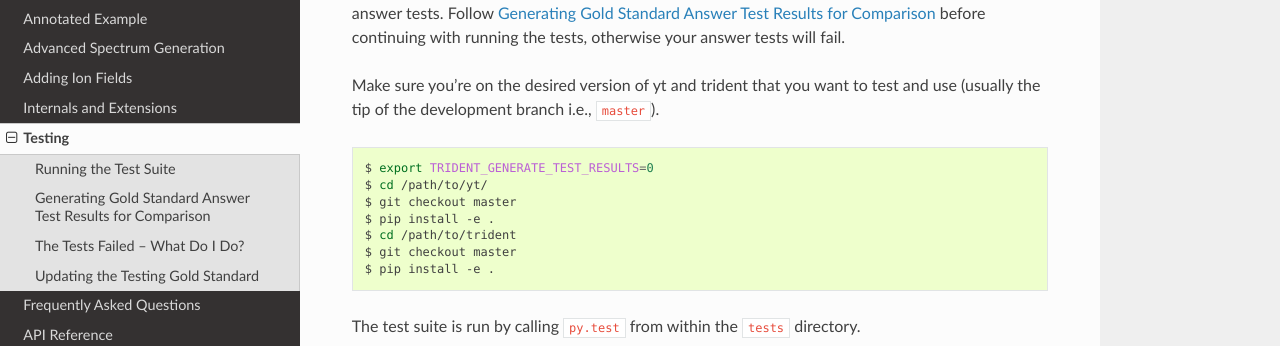
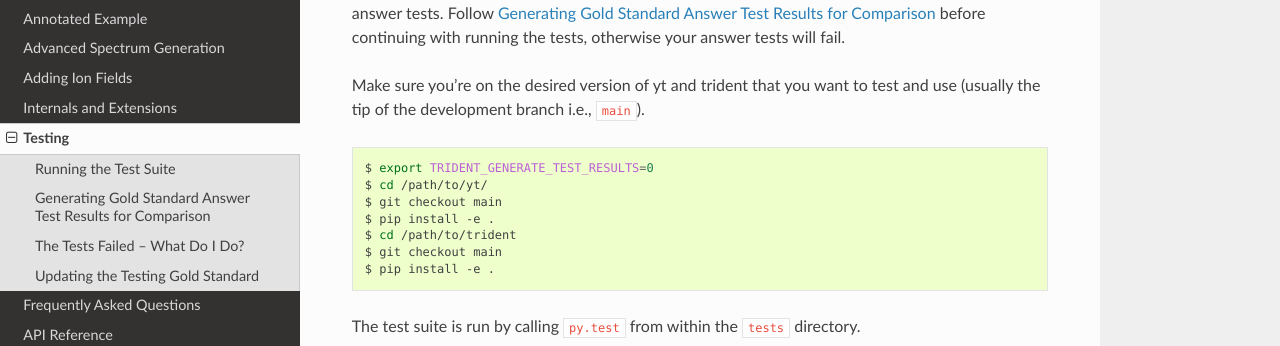
Before and after one commit to trident-project/trident, a Sphinx documentation site: the page built from doc/source/testing.rst, in a window 1280 px wide and 900 px high, scrolled down 643 px. Shown: the part 156-502 px from the top of the window. Built offline with Sphinx 7.4.7 and the Read the Docs theme 2.0.0, drawn with Linux system fonts in a browser that asks for light colours; formulas are drawn with MathJax 3.

Commit message:
Updating master->main refs in testing docs

```diff
--- a/doc/source/testing.rst
+++ b/doc/source/testing.rst
@@ -44,16 +44,16 @@ before continuing with running the tests, otherwise your answer tests will
 fail.
 
 Make sure you're on the desired version of yt and trident that you want to
-test and use (usually the tip of the development branch i.e., ``master``).
+test and use (usually the tip of the development branch i.e., ``main``).
 
 .. code-block:: bash
 
    $ export TRIDENT_GENERATE_TEST_RESULTS=0
    $ cd /path/to/yt/
-   $ git checkout master
+   $ git checkout main
    $ pip install -e .
    $ cd /path/to/trident
-   $ git checkout master
+   $ git checkout main
    $ pip install -e .
 
 The test suite is run by calling ``py.test`` from within the ``tests``
```
